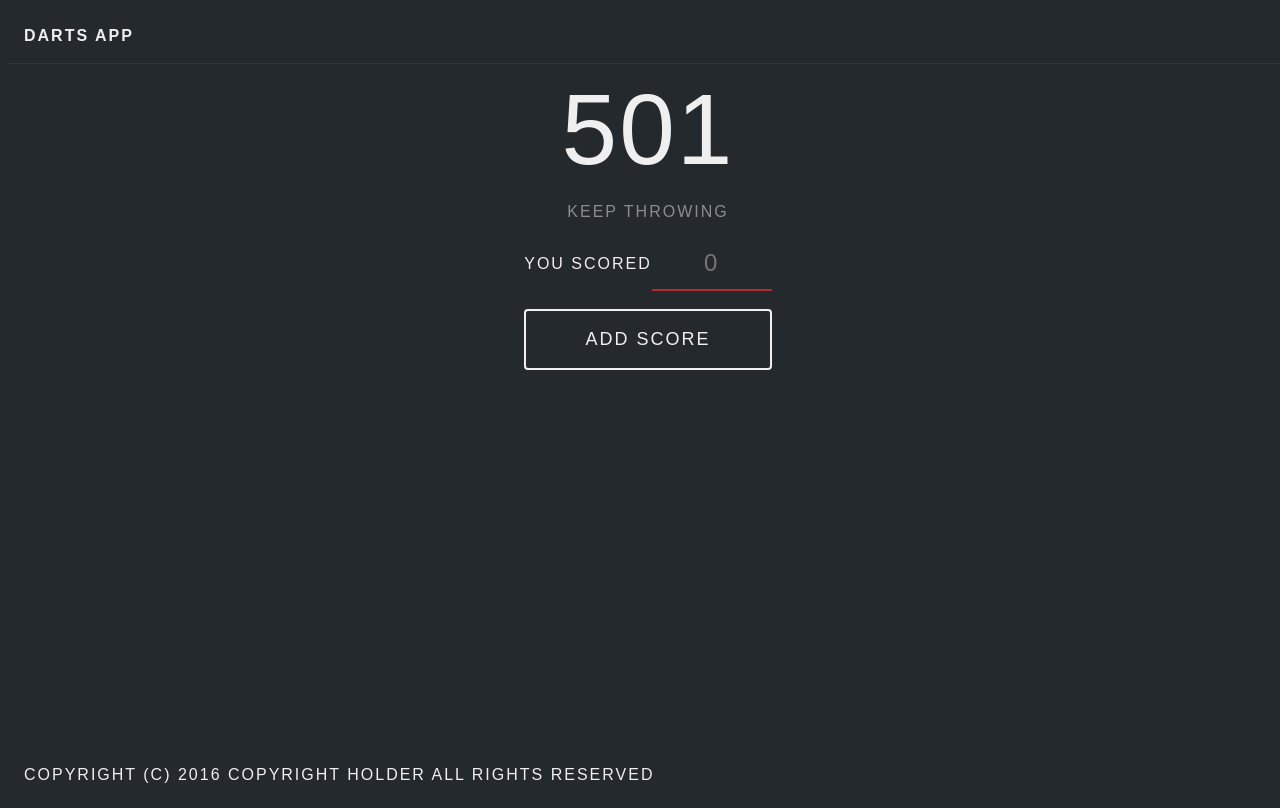
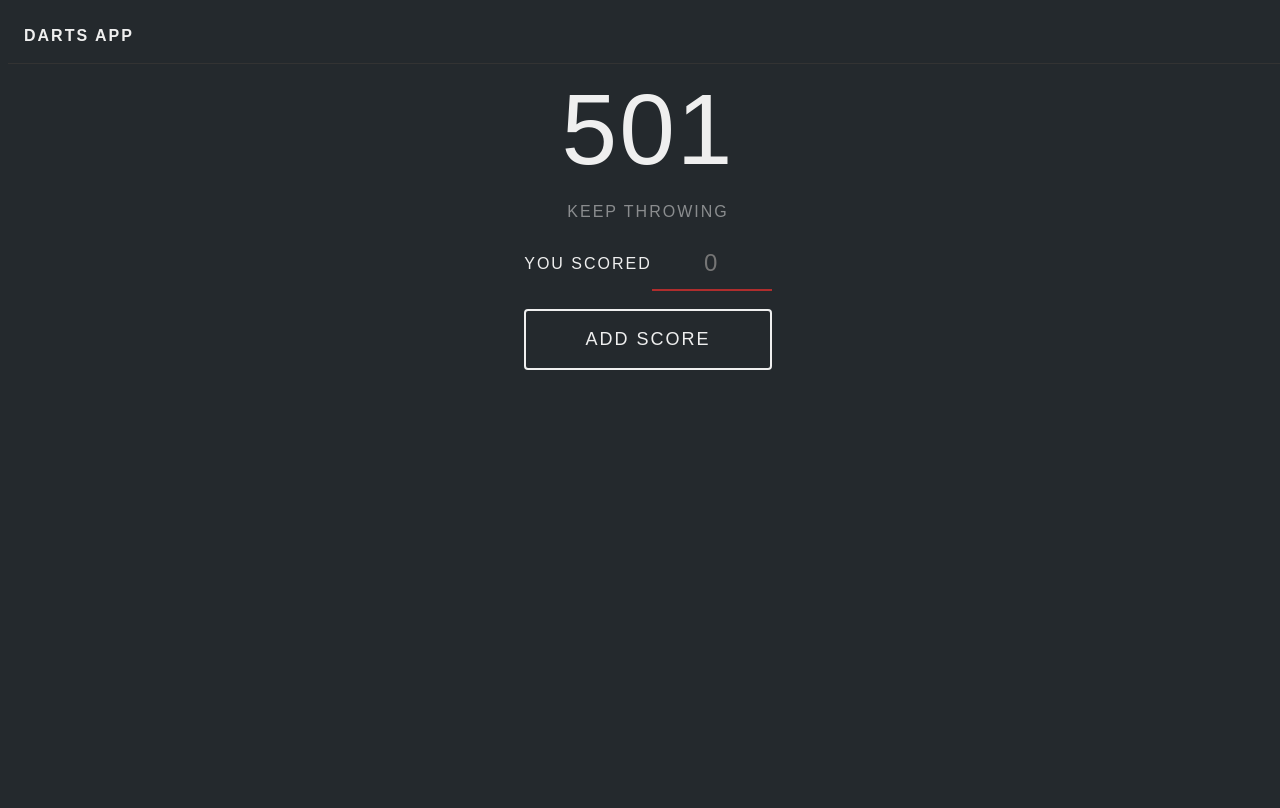
Before and after one commit to dartscore/darts, a React (Create React App) app: page / in a window 1280 px wide. Built offline with nearby package versions, Linux system fonts and the light colour scheme; the HTML template or start-up script is replaced by a standard one.

Commit message:
Removes text from footer

```diff
--- a/src/components/Footer.js
+++ b/src/components/Footer.js
@@ -3,8 +3,8 @@ import React, { Component } from 'react';
 class Footer extends Component {
   render() {
     return (
-      <footer className="header">
-        <p>Copyright (c) 2016 Copyright Holder All Rights Reserved</p>
+      <footer className="footer">
+
       </footer>
     );
   }
```
